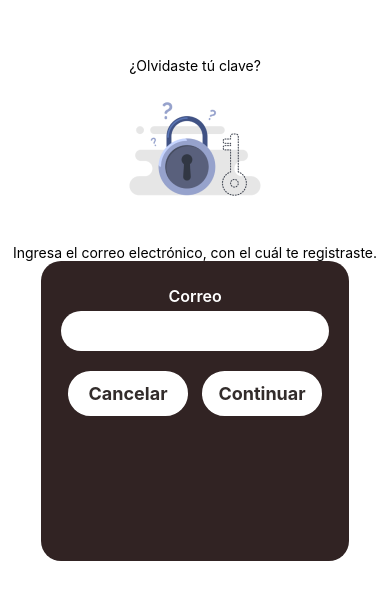
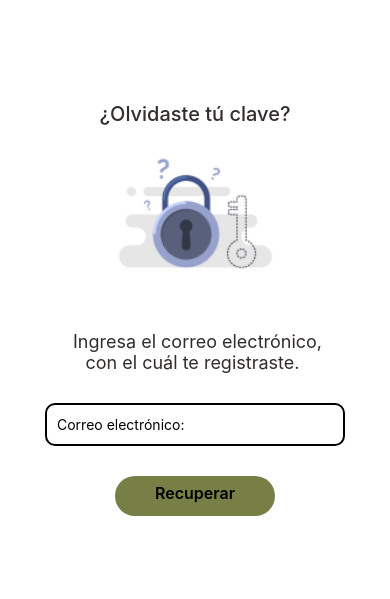
Before and after one commit to Riser245/App-react-ecoaprende, a React Native app: screen /Recup1 in a window 390 px wide. Shown: the part 113-712 px from the top of the page. Built offline with nearby package versions, Linux system fonts and the light colour scheme.

Commit message:
Pequeño cambios en la recuperacion

```diff
--- a/src/screens/IniciarSesion.js
+++ b/src/screens/IniciarSesion.js
@@ -37,7 +37,7 @@ export default function IniciarSesion({ navigation }) {
                 <View style={styles.rowContainer}>
                     <View style={styles.inputContainer}>
                         <TextInput
-                            placeholder="Correo electronico:"
+                            placeholder="Correo electrónico:"
                             placeholderTextColor={"#000"}
                             style={styles.cuadroTextoG}
                             keyboardType="email-address" />
--- a/src/screens/Recup1.js
+++ b/src/screens/Recup1.js
@@ -5,61 +5,32 @@ import { useState } from 'react';
 
 export default function Recup1({ navigation }) {
 
-    // Constantes para validar.
-    const [email, setEmail] = useState('');
-    const [errorMessage, setErrorMessage] = useState('');
-
     // Navegación entre pantallas.
     const irInicio = () => {
         navigation.navigate('InicioSesion');
     };
 
-    // Validación de la pantalla.
-    const irRecup2 = () => {
-        if (!validateEmail(email)) {
-            setErrorMessage('Por favor, ingrese un correo electrónico válido.');
-            return;
-        }
-        setErrorMessage('');
-        navigation.navigate('Recup2');
-    };
-
-    const validateEmail = (email) => {
-        const re = /^[^\s@]+@[^\s@]+\.[^\s@]+$/;
-        return re.test(email);
-    };
-
     return (
         <View style={styles.container}>
-            <Text> ¿Olvidaste tú clave? </Text>
+            <Text style={styles.titulo}> ¿Olvidaste tú clave? </Text>
             <Image
                 source={require('../img/imagen_recup1.png')} // Ruta de la imagen dentro de la carpeta de activos
                 style={styles.image}
             />
-            <Text> Ingresa el correo electrónico, con el cuál te registraste. </Text>
+            <Text style={styles.textoInformativo}> Ingresa el correo electrónico, con el cuál te registraste. </Text>
+            <View style={styles.inputContainer}>
+                <TextInput
+                    placeholder="Correo electrónico:"
+                    placeholderTextColor={"#000"}
+                    style={styles.cuadroTextoG}
+                    keyboardType="email-address" />
+            </View>
             <View style={styles.container2}>
-                <Text style={styles.texto}>Correo</Text>
-                <View style={styles.container3}>
-                    <TextInput
-                        style={styles.input}
-                        value={email}
-                        onChangeText={setEmail}
-                        keyboardType="email-address"
-                        autoCapitalize="none"
-                    />
-                </View>
-
-                <View style={styles.container4}>
-                    <TouchableOpacity onPress={irInicio} style={styles.button}>
-                        <Text style={styles.textIniciar}>Cancelar</Text>
-                    </TouchableOpacity>
-                    <TouchableOpacity onPress={irRecup2} style={styles.button}>
-                        <Text style={styles.textIniciar}>Continuar</Text>
-                    </TouchableOpacity>
-                </View>
+                <TouchableOpacity style={styles.button}>
+                    <Text style={styles.buttonText}> Recuperar </Text>
+                </TouchableOpacity>
             </View>
-            <StatusBar style="auto" />
-        </View>
+        </View >
     );
 }
 
@@ -72,51 +43,60 @@ const styles = StyleSheet.create({
         backgroundColor: '#FFFFFF',
     },
     container2: {
-        backgroundColor: '#312323',
-        width: 308,
-        height: 300,
-        borderRadius: 20,
-        padding: 20,
-        alignItems: 'center',
+        alignItems: "center",
     },
-    container3: {
-        width: '100%',
-        alignItems: 'center',
+    inputContainer: {
+        alignItems: "center",
     },
-    container4: {
-        flexDirection: 'row',
-        justifyContent: 'space-around',
-        marginTop: 20,
-        width: '100%',
+    cuadroTextoG: {
+        backgroundColor: "white",
+        borderRadius: 10,
+        width: 300,
+        height: 43,
+        paddingHorizontal: 10,
+        color: "black",
+        marginBottom: 10,
+        marginTop: 10,
+        borderColor: " #777F47",
+        borderWidth: 2
     },
     button: {
-        borderWidth: 2,
-        borderColor: '#FFF',
-        width: 120,
+        marginTop: 20,
+        backgroundColor: "#777F47",
+        width: 160,
+        height: 40,
+        fontWeight: "900",
         borderRadius: 50,
-        backgroundColor: '#FFF',
-        paddingVertical: 10,
-        alignItems: 'center',
     },
-    texto: {
-        marginVertical: 5,
-        color: '#FFFFFF',
-        fontWeight: '600',
+    buttonText: {
+        marginVertical: 7,
+        textAlign: "center",
+        alignItems: "center",
+        color: "black",
+        fontWeight: "600",
         fontSize: 16,
     },
-    textIniciar: {
+    titulo: {
         color: '#322C2B',
-        fontWeight: '700',
+        fontWeight: '500',
+        fontSize: 20,
+    },
+    textoInformativo: {
+        marginHorizontal: 50,
+        textAlign: 'center',
+        color: '#322C2B',
+        fontWeight: '400',
         fontSize: 18,
+        marginBottom: 20,
     },
     image: {
-        width: 150,
-        height: 150,
-        marginBottom: 20,
+        width: 175,
+        height: 175,
+        marginBottom: 30,
     },
     input: {
-        backgroundColor: '#FFFFFF',
-        color: '#000',
+        backgroundColor: '#777F47',
+        color: '#777F47',
         width: '100%',
         height: 40,
         borderRadius: 50,
--- a/src/screens/Registrar.js
+++ b/src/screens/Registrar.js
@@ -70,27 +70,27 @@ s
                 />
                 <View style={styles.rowContainer}>
                     <View style={styles.inputContainer}>
-                        <TextInput placeholder='Nombre' style={styles.cuadroTextoG} value={nombre} onChangeText={setNombre} />
+                        <TextInput placeholder='Nombre:' style={styles.cuadroTextoG} value={nombre} onChangeText={setNombre} />
                     </View>
                 </View>
                 <View style={styles.rowContainer}>
                     <View style={styles.inputContainer}>
-                        <TextInput placeholder='Correo electronico' style={styles.cuadroTextoG} value={correo} onChangeText={setCorreo} keyboardType="email-address" />
+                        <TextInput placeholder='Correo electrónico:' style={styles.cuadroTextoG} value={correo} onChangeText={setCorreo} keyboardType="email-address" />
                     </View>
                 </View>
                 <View style={styles.rowContainer}>
                     <View style={styles.inputContainer}>
-                        <TextInput placeholder='Clave' style={styles.cuadroTextoG} value={clave} onChangeText={setClave} secureTextEntry />
+                        <TextInput placeholder='Clave:' style={styles.cuadroTextoG} value={clave} onChangeText={setClave} secureTextEntry />
                     </View>
                 </View>
                 <View style={styles.rowContainer}>
                     <View style={styles.inputContainer}>
-                        <TextInput placeholder='Telefono cliente' style={styles.cuadroTextoG} value={telefono} onChangeText={setTelefono} keyboardType="email-address" />
+                        <TextInput placeholder='Telefono cliente:' style={styles.cuadroTextoG} value={telefono} onChangeText={setTelefono} keyboardType="email-address" />
                     </View>
                 </View>
                 <View style={styles.rowContainer}>
                     <View style={styles.inputContainer}>
-                        <TextInput placeholder='DUI' style={styles.cuadroTextoG} value={dui} onChangeText={setDui} />
+                        <TextInput placeholder='DUI:' style={styles.cuadroTextoG} value={dui} onChangeText={setDui} />
                     </View>
                 </View>
                 <View style={styles.container2}>
```
